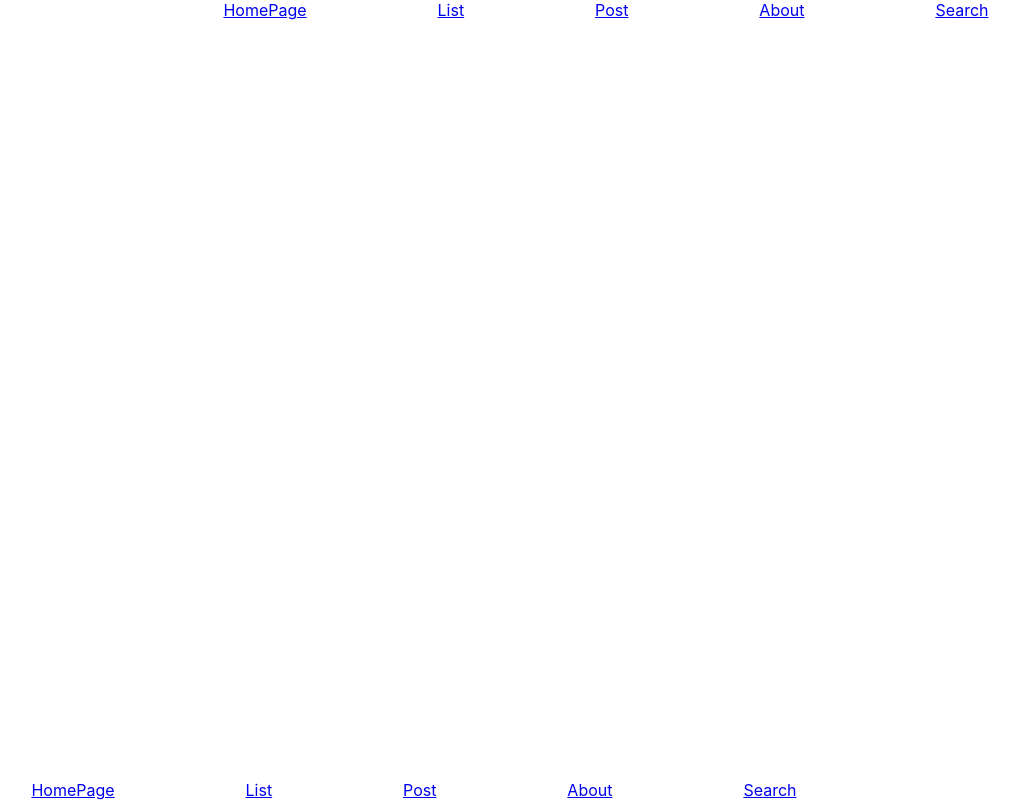
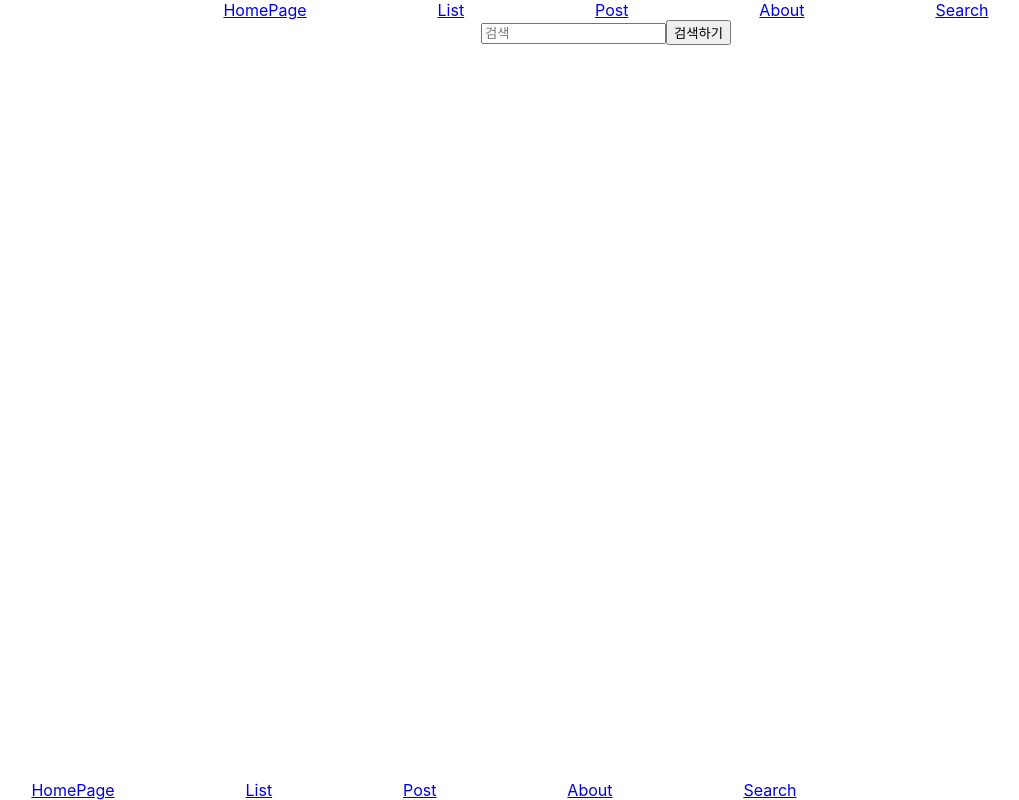
Before and after one commit to sandy-yeseul/nFORr, a React (Create React App) app in the folder client/: page /search in a window 1280 px wide. Shown: the whole page, without its empty margins (34-1053 px from the left). Built offline with nearby package versions, Linux system fonts and the light colour scheme.

Commit message:
Search page added

```diff
--- a/client/src/components/App/App.js
+++ b/client/src/components/App/App.js
@@ -11,6 +11,7 @@ import LandingPage from '../Pages/Landing/index';
 import ListPage from '../Pages/List/index';
 import NewBookPage from '../Pages/CreateBook/index';
 import AboutPage from '../Pages/About/index';
+import SearchPage from '../Pages/Search/index';
 
 function App() {
   return (
@@ -22,7 +23,7 @@ function App() {
             <Route exact path='/book' component={ListPage} />
             <Route exact path='/book/new' component={NewBookPage} />
             <Route exact path='/about' component={AboutPage} />
-            <Route exact path='/search' />
+            <Route exact path='/search' component={SearchPage} />
           </Switch>
           < Footer />
       </div>
--- a/client/src/components/Pages/List/index.js
+++ b/client/src/components/Pages/List/index.js
@@ -7,6 +7,7 @@ function List(){
         axios.get('http://localhost:3028/book')
             .then((res) => res.data.data)
             .then((obj) =>{
+                //REVIEW this sucks
                 let o = []
                 for(var i=0; i<Object.keys(obj).length; i++){
                     o[i] = obj[i].title;
--- /dev/null
+++ b/client/src/components/Pages/Search/index.js
@@ -0,0 +1,12 @@
+import React from 'react';
+import axios from 'axios';
+
+function Search(){
+    return(
+        <form>
+            <input placeholder="검색"/>
+            <input type="button" value ="검색하기" />
+        </form>
+    );
+}
+export default Search;
```
